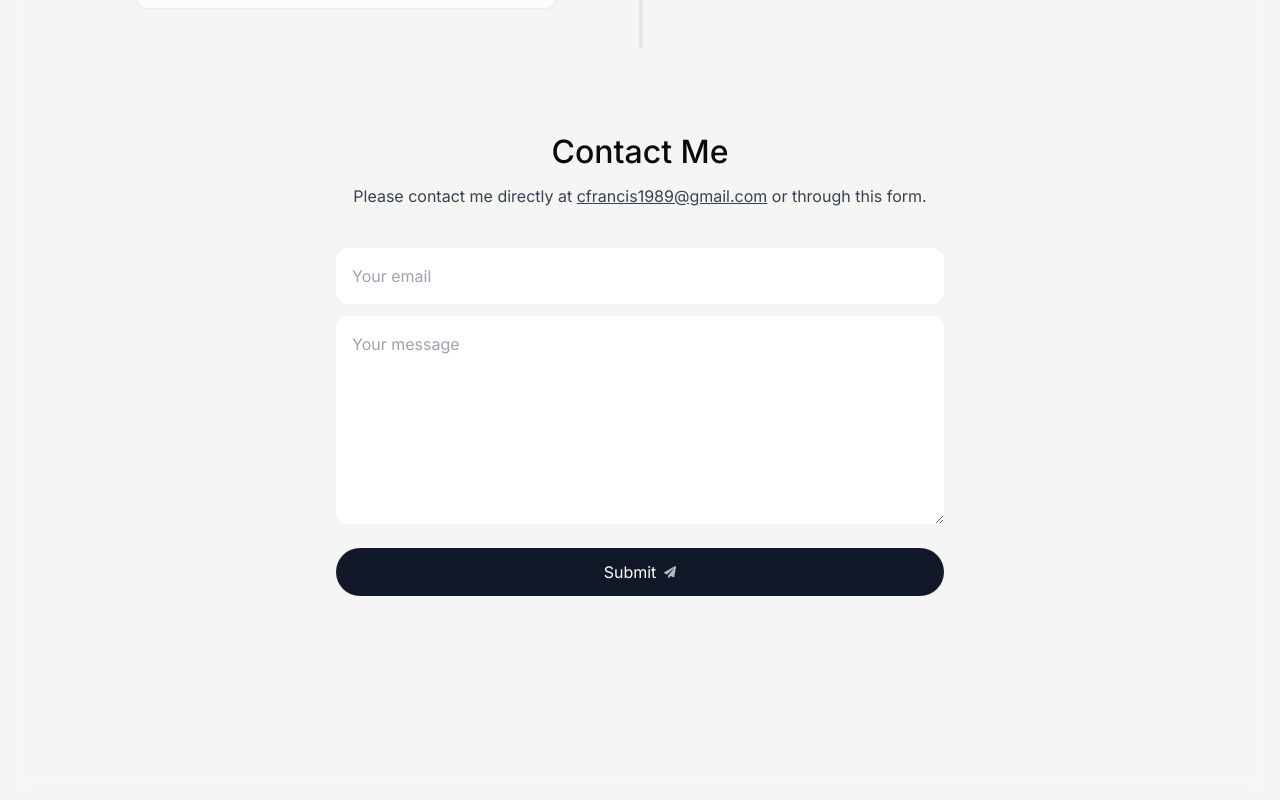
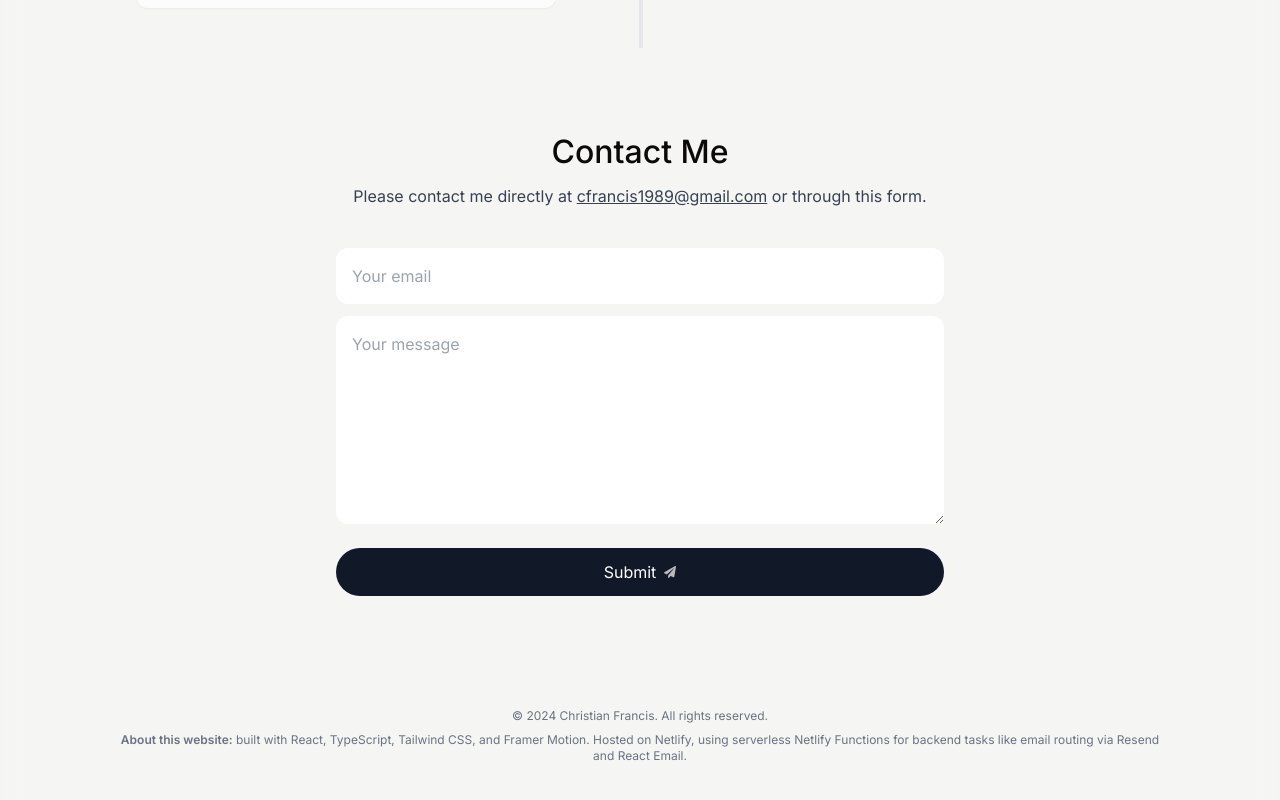
Before and after one commit to strongcurrentscf/portfolio, a React (Vite) app: page / in a window 1280 px wide. Shown: the part 5845-6645 px from the top of the page. Built offline with nearby package versions, Linux system fonts and the light colour scheme.

Commit message:
add footer

```diff
--- a/src/App.tsx
+++ b/src/App.tsx
@@ -8,6 +8,7 @@ import {
   Skills,
   Experience,
   Contact,
+  Footer,
 } from "components";
 import { ActiveSectionContextProvider } from "context";
 import { Toaster } from "react-hot-toast";
@@ -26,6 +27,7 @@ export default function App() {
           <Skills />
           <Experience />
           <Contact />
+          <Footer />
         </main>
         <Toaster position="top-right" />
       </ActiveSectionContextProvider>
--- a/src/components/contact/index.tsx
+++ b/src/components/contact/index.tsx
@@ -10,9 +10,12 @@ export default function Contact() {
 
   const [senderEmail, setSenderEmail] = useState<string>("");
   const [message, setMessage] = useState<string>("");
+  const [pending, setPending] = useState<boolean>(false);
 
   const handleSubmit = async (event: React.FormEvent) => {
     event.preventDefault();
+
+    setPending(true);
 
     try {
       const response = await axios.post("/.netlify/functions/sendEmail", {
@@ -30,6 +33,8 @@ export default function Contact() {
     } catch (error) {
       toast.error("An error occurred while sending the email.");
       console.log(error);
+    } finally {
+      setPending(false);
     }
   };
 
@@ -84,7 +89,7 @@ export default function Contact() {
           required
           maxLength={5000}
         />
-        <SubmitBtn />
+        <SubmitBtn pending={pending} />
       </form>
     </motion.section>
   );
--- /dev/null
+++ b/src/components/footer/index.tsx
@@ -0,0 +1,15 @@
+export default function Footer() {
+  return (
+    <footer className="mb-10 px-4 text-center text-gray-500">
+      <small className="mb-2 block text-xs">
+        &copy; 2024 Christian Francis. All rights reserved.
+      </small>
+      <p className="text-xs">
+        <span className="font-semibold">About this website:</span> built with
+        React, TypeScript, Tailwind CSS, and Framer Motion. Hosted on Netlify,
+        using serverless Netlify Functions for backend tasks like email routing
+        via Resend and React Email.
+      </p>
+    </footer>
+  );
+}
--- a/src/components/index.tsx
+++ b/src/components/index.tsx
@@ -11,3 +11,4 @@ export { default as Skills } from "./skills";
 export { default as Experience } from "./experience";
 export { default as Contact } from "./contact";
 export { default as SubmitBtn } from "./submit-btn";
+export { default as Footer } from "./footer";
--- a/src/components/submit-btn/index.tsx
+++ b/src/components/submit-btn/index.tsx
@@ -1,10 +1,11 @@
 import { FaPaperPlane } from "react-icons/fa";
 // import { useFormStatus } from "react-dom";
 
-export default function SubmitBtn() {
-  const pending = false;
-  //   const { pending } = useFormStatus();
+type SubmitBtnProps = {
+  pending: boolean;
+};
 
+export default function SubmitBtn({ pending }: SubmitBtnProps) {
   return (
     <button
       type="submit"
```
Also changed, not shown: 1 other file (tests, documents, lock files or other folders).
